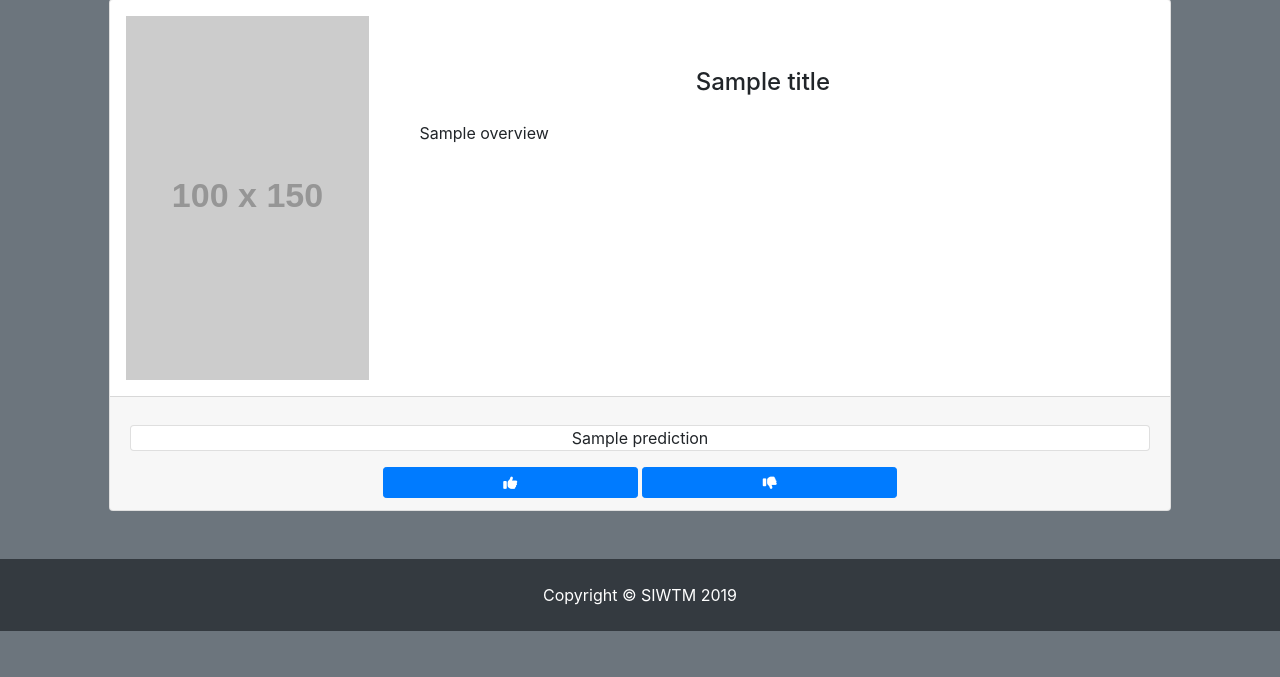
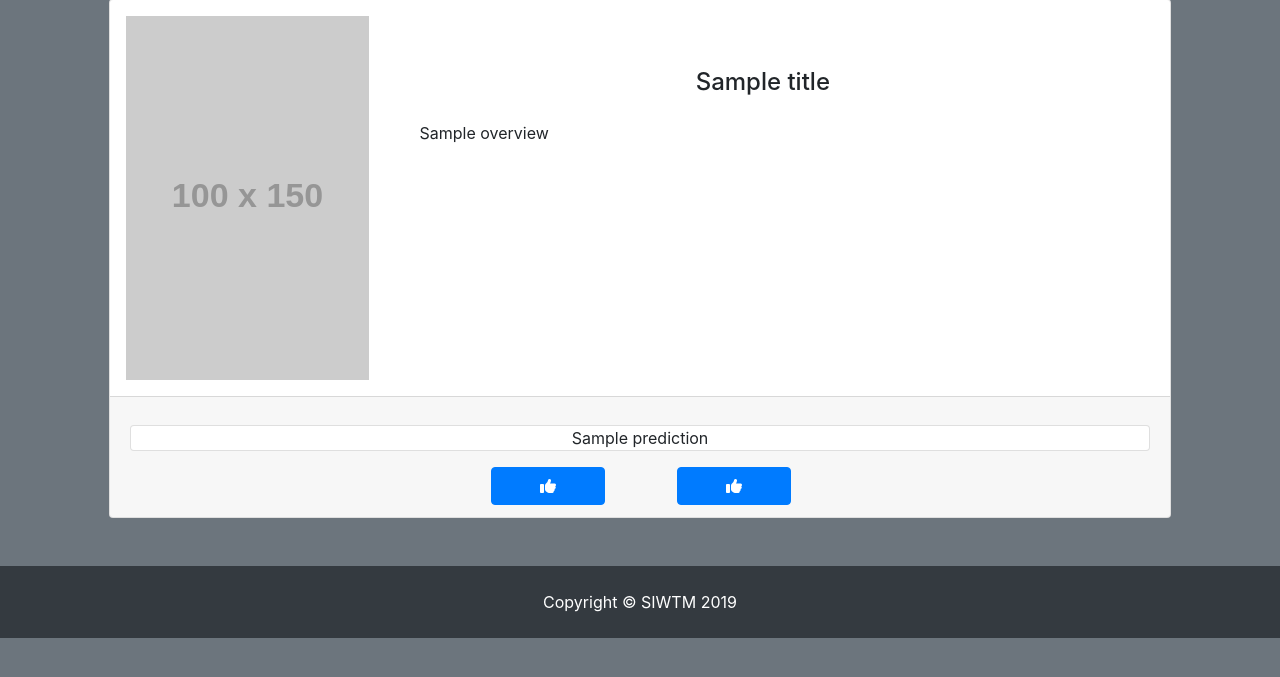
Before and after one commit to Jaimemorillo/ShouldIwatchThisMovie, a Flask app: template app/templates/movie.html in a window 1280 px wide. Shown: the part 105-782 px from the top of the page. Run offline with Flask 2, Linux system fonts and the light colour scheme; the template is opened without the code that fills it: most values are stand-ins (such as "Sample title", 1, 10 or a date in 2020); grey boxes labelled with a size stand in for pictures from a placeholder-image service; parts of the project's set-up code (start-up, migrations or seed data) failed here and were passed over; some libraries are stand-ins or nearby versions.

Commit message:
minor update

```diff
--- a/app/app.py
+++ b/app/app.py
@@ -1,8 +1,9 @@
 import sys
+import numpy as np
 sys.path.append('app')
 sys.path.append('../src')
 
-from flask import Flask, render_template, url_for, request, abort
+from flask import Flask, render_template, url_for, request, abort, redirect
 
 from controller.controller import DBController
 path = '../data/tmdb_spanish_overview.csv'
@@ -30,11 +31,26 @@ def movie(id):
             abort(404)
 
     if request.method == 'POST':
+        # set taste of movie
         id = int(id)
-        value = request.form['taste']
-        movies['taste'][id] = value
-        print(movies.taste)
-        return render_template('home.html', ids=ids, movies=movies)
+
+        def set_taste(key, page):
+            value = request.form[key]
+            value = int(value)
+
+            if movies['taste'][id] == value:
+                movies['taste'][id] = np.nan
+            else:
+                movies['taste'][id] = value
+
+            print(movies.taste)
+            return redirect(page)
+
+        if request.form.get("taste") is not None:
+            return set_taste('taste', '/home')
+
+        else:
+            return set_taste('taste2', '/movie/' + str(id))
 
 
 if __name__ == '__main__':
--- a/app/templates/base.html
+++ b/app/templates/base.html
@@ -26,7 +26,7 @@
     <!-- Navigation -->
     <nav class="navbar navbar-expand-lg navbar-dark bg-dark fixed-top">
         <div class="container">
-            <a class="navbar-brand" href="#">Should I Watch This Movie?</a>
+            <a class="navbar-brand" href="/home">Should I Watch This Movie?</a>
             <button class="navbar-toggler" type="button" data-toggle="collapse" data-target="#navbarResponsive" aria-controls="navbarResponsive" aria-expanded="false" aria-label="Toggle navigation">
                 <span class="navbar-toggler-icon"></span>
             </button>
--- a/app/templates/movie.html
+++ b/app/templates/movie.html
@@ -14,12 +14,20 @@
         <div class="card my-3">
             {{ movies.prediction[id] }}
         </div>
-        <a href="#" class="btn btn-primary col-lg-3 col-md-4 btn-sm">
-            <i class="fas fa-thumbs-up"></i>
-        </a>
-        <a href="#" class="btn btn-primary  col-lg-3 col-md-4 btn-sm">
-            <i class="fas fa-thumbs-down"></i>
-        </a>
+        <div class="row text-justify ml-4">
+            <div class="col-lg-4 col-md-2"></div>
+            <form action="/movie/{{id}}" method="POST" class="mr-4">
+                <button class="btn btn-primary btn-md px-5" type="submit" name="taste2" value="1">
+                    <i class="fas fa-thumbs-up"></i>
+                </button>
+            </form>
+
+            <form action="/movie/{{id}}" method="POST" class="ml-5">
+                <button class="btn btn-primary btn-md px-5" type="submit" name="taste2" value="0">
+                    <i class="fas fa-thumbs-up"></i>
+                </button>
+            </form>
+        </div>
     </div>
 </div>
 
```
Also changed, not shown: app/templates/home.html (indentation only).
